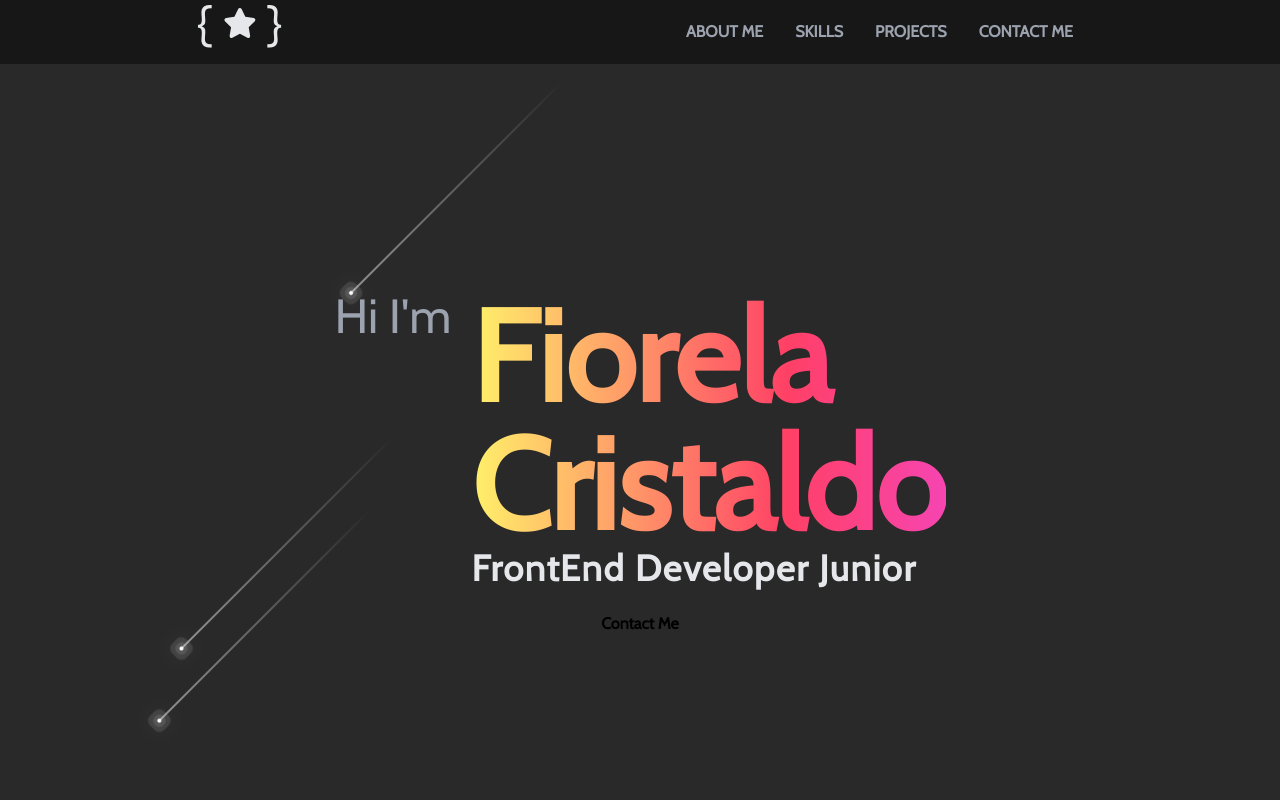
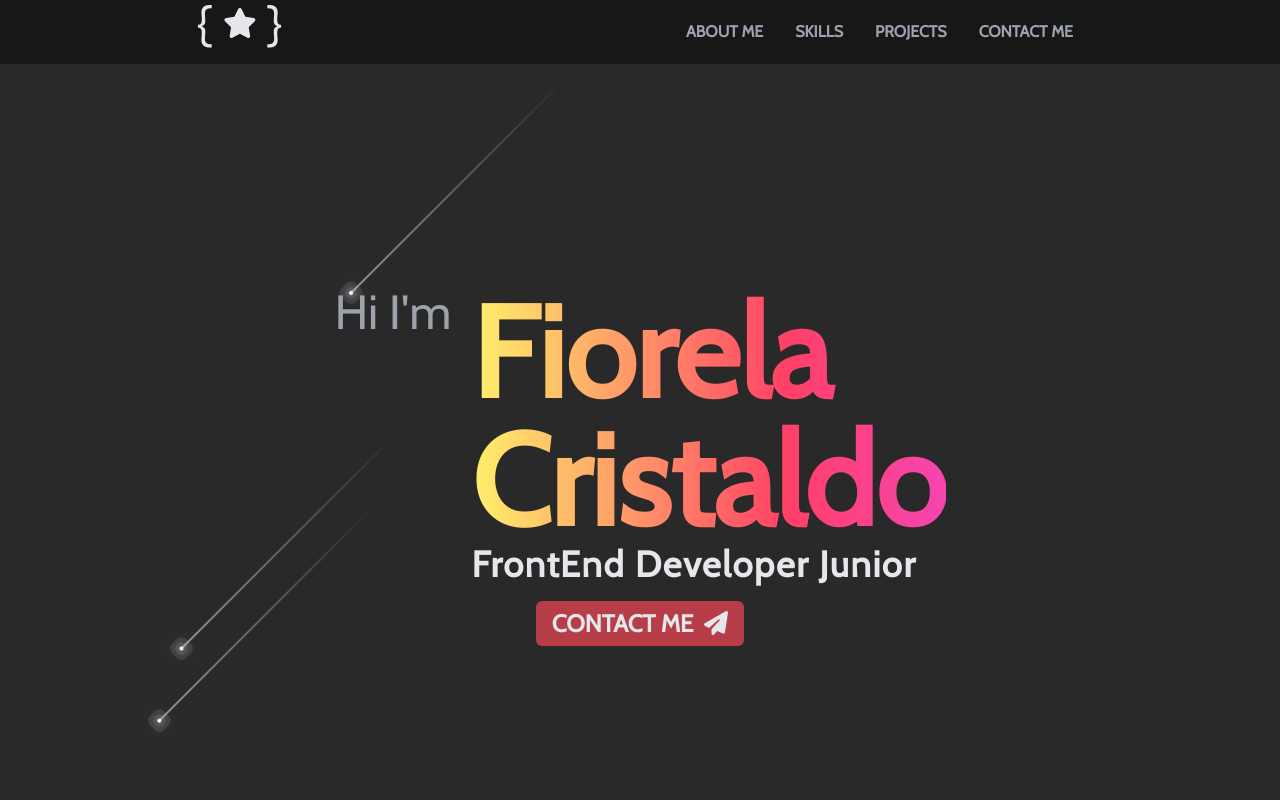
Before and after one commit to Cristaldo-Fiorela/portfolio, a React (Vite) app: page / in a window 1280 px wide. Shown: the top 800 px of the page. Built offline with nearby package versions, Linux system fonts and the light colour scheme.

Commit message:
agregando iconos a boton de contacto

```diff
--- a/src/components/Welcome.jsx
+++ b/src/components/Welcome.jsx
@@ -1,4 +1,6 @@
 // import '../css/welcome.css'
+import { FontAwesomeIcon } from '@fortawesome/react-fontawesome';
+import { faPaperPlane } from '@fortawesome/free-solid-svg-icons';
 
 const Welcome = () => {
 return (
@@ -21,7 +23,10 @@ return (
                         </div>
             </div>
             <div>
-                <button><a className="uppercas px-4 py-2 rounded-md text-black border-double font-bold" href="#contact-section">Contact Me</a></button>
+                <button><a className="uppercase px-4 py-2 rounded-md border-double font-bold bg-coral text-2xl" href="#contact-section">
+                    Contact Me &nbsp;
+                    <FontAwesomeIcon icon={faPaperPlane} />
+                </a></button>
             </div>
             {/* <div className="flex flex-col">
                     <h2 className="text-4xl px-5 rounded-lg trabajo uppercase font-extrabold">
--- a/src/css/style.css
+++ b/src/css/style.css
@@ -50,14 +50,14 @@ div h1.welcome-name {
     font-family: '', sans-serif;
     font-weight: 800;
     background: linear-gradient(90deg,
-    var(--lightest-gradient-color),
-    var(--medium-light-gradient-color),
-    var(--medium-dark-gradient-color),
-    var(--darkest-gradient-color));
+        var(--lightest-gradient-color),
+        var(--medium-light-gradient-color),
+        var(--medium-dark-gradient-color),
+        var(--darkest-gradient-color));
     background-clip: text;
     color: transparent;
     background-size: 200% 200%;
-    animation: gradient 6s ease infinite;
+    animation: gradient 3s ease infinite;
     line-height: 1;
 }
 
@@ -69,7 +69,10 @@ div h1.welcome-name {
     background-size: 200% 200%;
 } */
 
-
+.bg-coral {
+    background-color: #FF7367;
+    background-color: #b73e48;
+}
 /* KEYFRAMES */
 @keyframes gradient {
 	0% {
```
